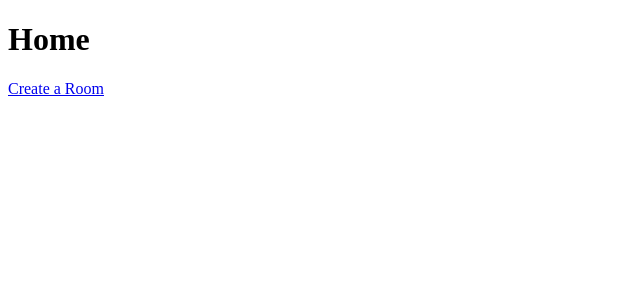
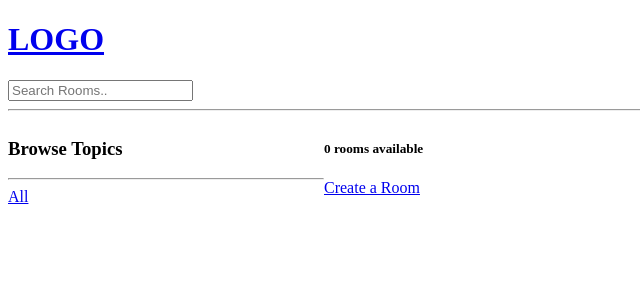
Before and after one commit to swarina/Study-Buddy, a Django app: page / in a window 1280 px wide. Shown: the top 300 px of the page, without its empty margins (0-640 px from the left). Run offline with Django 4.2, Linux system fonts and the light colour scheme; data that the repository does not hold is empty.

Commit message:
Add: search functionality

```diff
--- a/base/templates/base/home.html
+++ b/base/templates/base/home.html
@@ -2,10 +2,34 @@
 
 {% block content %}
 
-<h1>Home</h1>
+<style>
+    .home-container {
+        display: grid;
+        grid-template-columns: 1fr 3fr;
+    }
+</style>
+
+<div class="home-container">
+
+    <!-- Sidebar -->
+    <div>
+        <h3>Browse Topics</h3>
+        <hr>
 
         <div>
+            <a href="{% url 'home' %}">All</a>
+        </div>
 
+        {% for topic in topics %}
+            <div>
+                <a href="{% url 'home' %}?q={{topic.name}}">{{ topic.name}}</a>
+            </div>
+        {% endfor %}
+    </div>
+
+    <!-- Main Section -->
+    <div>
+        <h5>{{ room_count }} rooms available</h5>
         <a href="{% url 'create-room' %}">Create a Room</a>
 
         <div>
@@ -24,6 +48,7 @@
             {% endfor %}
         </div>
     </div>
+</div>
 
 
 {% endblock content %}
--- a/base/views.py
+++ b/base/views.py
@@ -1,13 +1,18 @@
 from django.shortcuts import render, redirect
+from django.db.models import Q
 
 # Models
-from .models import Room
+from .models import Room, Topic
 from .forms import RoomForm
 
 # Home Page
 def home(request):
-    rooms = Room.objects.all()
-    context = {'rooms': rooms}
+    q = request.GET.get('q') if request.GET.get('q') != None else ''
+    rooms = Room.objects.filter(Q(topic__name__icontains=q) | Q(name__icontains=q) | Q(description__icontains=q))
+    topics = Topic.objects.all()
+    room_count = rooms.count()
+
+    context = {'rooms': rooms, 'topics': topics, 'room_count': room_count}
     return render(request, 'base/home.html', context)
 
 # Room Details
--- a/templates/navbar.html
+++ b/templates/navbar.html
@@ -0,0 +1,10 @@
+<a href="/">
+    <h1>LOGO</h1>
+</a>
+
+<form method ="GET" action="{% url 'home' %}">
+    <input type="text" name="q" placeholder="Search Rooms.." />
+</form>
+
+
+<hr>
```
Lines whose indentation alone changed are shown as unchanged.
